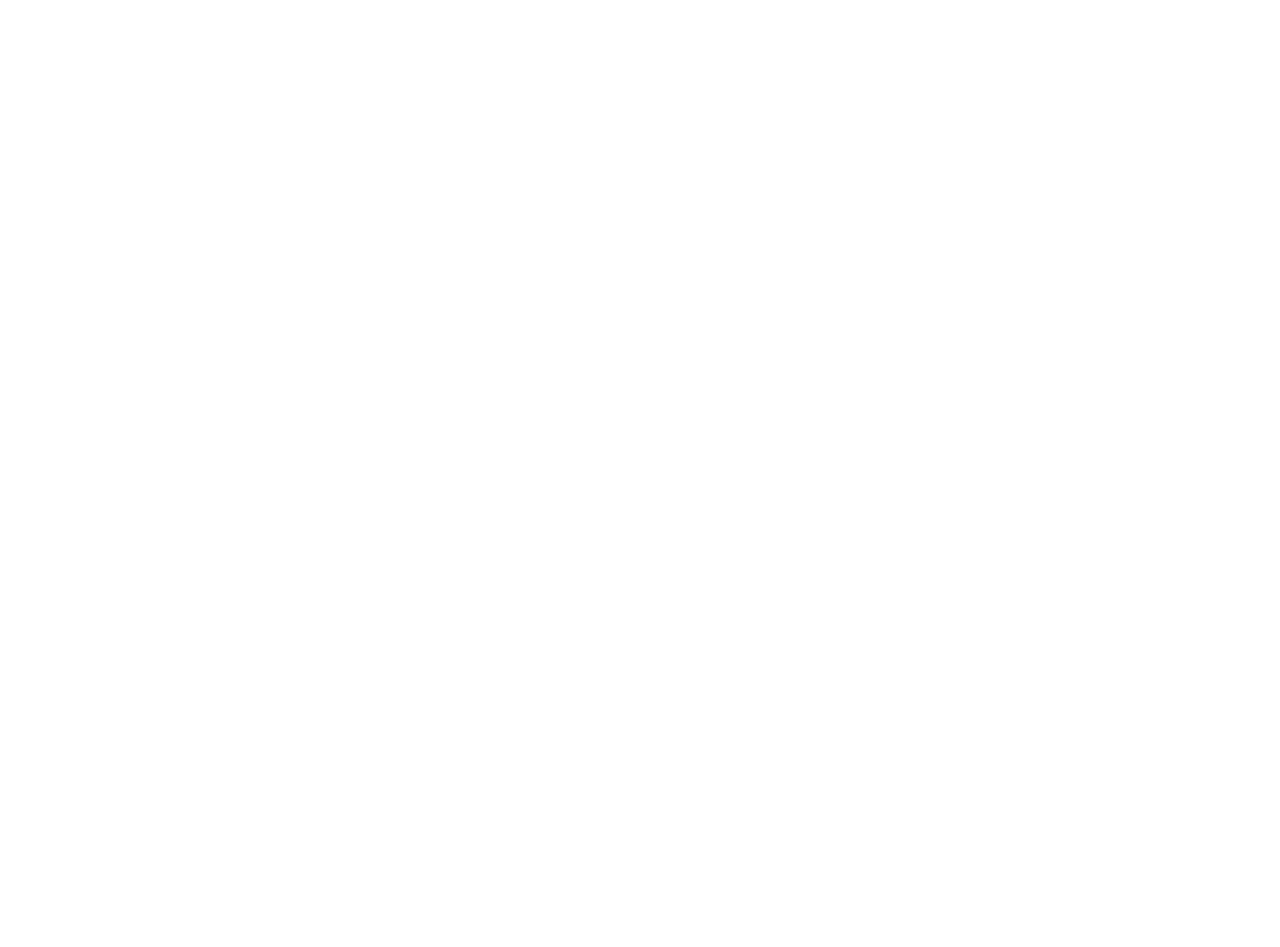
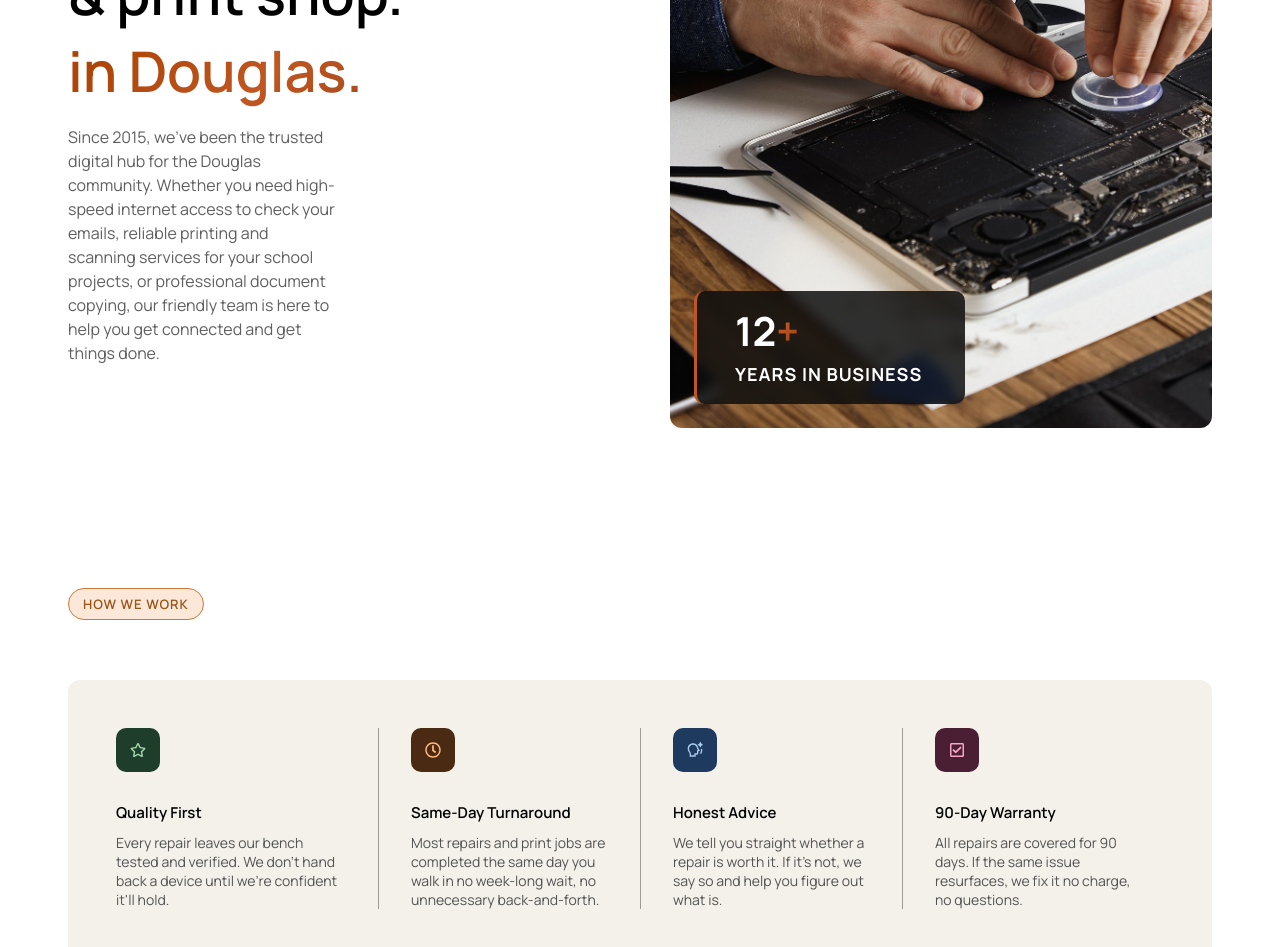
Before and after one commit to Ashton607/pctrio, a React (Vite) app: page /about in a window 1280 px wide. Shown: the part 300-1247 px from the top of the page. Before the commit the page ends 800 px from the top, so only its background shows below. Built offline with nearby package versions, Linux system fonts and the light colour scheme.

Commit message:
Complete: about us visual and animations

```diff
--- a/src/components/about/About.css
+++ b/src/components/about/About.css
@@ -0,0 +1,174 @@
+.about-content{
+  display: grid;
+  grid-template-columns: 1fr 1fr;
+  align-items: center;
+  gap: 60px;
+  padding: 80px 60px;
+  min-height: 100vh;
+  box-sizing: border-box;
+}
+.about-badge {
+  display: inline-block;
+  width: fit-content;
+  font-size: 13px;
+  font-weight: 600;
+  letter-spacing: 1px;
+  text-transform: uppercase;
+  color: #9b5216;
+  background-color: #FBE8D8;
+  border: 1px solid #C97A3A;
+  padding: 6px 14px;
+  border-radius: 30px;
+}
+.about-title{
+  font-optical-sizing: auto;
+  font-weight: 600;
+  font-size: clamp(3.5rem, 4vw, 5rem);
+  margin: 0;
+  margin-top: 10px;
+  display: flex;
+  flex-direction: column;
+}
+.about-title .line2 {
+  display: block;
+}
+.about-title .line3{
+  background: linear-gradient(135deg, #a74000 0%, #C05621 40%, #7A3313 100%);
+  -webkit-background-clip: text;
+  -webkit-text-fill-color: transparent;
+  background-clip: text;
+}
+.about-subtitle{
+  font-size: 1rem;
+  font-weight: 400;
+  line-height: 1.5;
+  color: #5f5f5f;
+  width: 50%;
+}
+
+/* ---------- Right image ---------- */
+.about-image {
+  position: relative;
+  height: 100%;
+  min-height: 320px;
+  border-radius: 12px;
+  overflow: hidden;
+}
+.about-image img {
+  width: 100%;
+  height: 80vh;
+  object-fit: cover;
+  display: block;
+}
+.about-tag {
+  position: absolute;
+  left: 24px;
+  right: 24px;
+  bottom: 24px;
+  background-color: rgba(15, 15, 15, 0.85);
+  backdrop-filter: blur(6px);
+  border-radius: 10px;
+  padding: 0 38px;
+  border-left: 3px solid #C05621;
+  width: 50%;
+}
+
+.about-tag h2 {
+  font-size: 40px;
+  font-weight: 700;
+  color: #ffffff;
+  margin: 12px 0 6px 0;
+}
+.about-tag h3 {
+  font-size: 18px;
+  font-weight: 700;
+  letter-spacing: 1px;
+  text-transform: uppercase;
+  color: #ffffff;
+  margin-top: -2px;
+}
+.about-tag span {
+  background: linear-gradient(135deg, #a74000 0%, #C05621 40%, #7A3313 100%);
+  -webkit-background-clip: text;
+  -webkit-text-fill-color: transparent;
+  background-clip: text;
+}
+
+/*How we work section*/
+.about-work{
+  display: flex;
+  flex-direction: column;
+  gap: 60px;
+  padding: 80px 60px;
+  min-height: 100vh;
+  box-sizing: border-box;
+}
+.about-work-cards {
+  display: flex;
+  width: 100%;
+  padding: 48px;
+  box-sizing: border-box;
+  margin-bottom: 50px;
+  border-radius: 12px;
+  background-color: #F4F1EA;
+}
+.about-work-cards-item {
+  flex: 1 1 25%;
+  display: flex;
+  flex-direction: column;
+  gap: 10px;
+  padding: 0 32px;
+  border-left: 1px solid rgba(0, 0, 0, 0.356);
+}
+.about-work-cards-item:first-child {
+  border-left: none;
+  padding-left: 0;
+}
+.about-work-cards-icon {
+  display: flex;
+  align-items: center;
+  justify-content: center;
+  width: 44px;
+  height: 44px;
+  border-radius: 10px;
+  margin: 0 0 20px 0;
+  margin-right: auto;
+  transition: transform 0.2s ease;
+}
+.about-work-cards-item:nth-of-type(1) .about-work-cards-icon{
+  background-color: #1E3D2B;
+  color: #A8DFB0;
+}
+.about-work-cards-item:nth-of-type(2) .about-work-cards-icon{
+  background-color: #4A2A12;
+  color: #ffb87d;
+}
+.about-work-cards-item:nth-of-type(3) .about-work-cards-icon{
+  background-color: #1E3A5F;
+  color: #A8CDEE;
+}
+.about-work-cards-item:nth-of-type(4) .about-work-cards-icon{
+  background-color: #4A1E33;
+  color: #F5A8C7;
+}
+.about-work-cards-label {
+  font-size: 15px;
+  font-weight: 600;
+  color: #000000;
+}
+.about-work-cards-caption {
+  font-size: 14px;
+  color: #535353;
+}
+.about-work-cards-item:nth-of-type(1):hover .about-work-cards-icon{
+  transform: translateY(-14px);
+}
+.about-work-cards-item:nth-of-type(2):hover .about-work-cards-icon{
+  transform: translateY(-14px);
+}
+.about-work-cards-item:nth-of-type(3):hover .about-work-cards-icon{
+  transform: translateY(-14px);
+}
+.about-work-cards-item:nth-of-type(4):hover .about-work-cards-icon{
+  transform: translateY(-14px);
+}
--- a/src/components/about/About.jsx
+++ b/src/components/about/About.jsx
@@ -1,17 +1,73 @@
 import React from 'react'
 import './About.css'
+import aboutImg from '../../assets/aboutImg.jpg'
+import { FaRegStar,FaRegClock,FaRegCheckSquare } from "react-icons/fa";
+import { RiSpeakAiLine } from "react-icons/ri";
+
 
 const About = () => {
   return (
     <div className='About'>
 
     <div className="about-content">
+    <div className="about-right">
     <span className="about-badge">about us</span>
     <h1 className="about-title">
-        <span className="line1">Three shops,</span>
-        <span className="line2">one address.</span>
-        <span className="line3">one address.</span>
+        <span className="line1">Local tech,</span>
+        <span className="line2">& print shop.</span>
+        <span className="line3">in Douglas.</span>
     </h1>
+    <p className="about-subtitle">Since 2015, we’ve been the trusted digital hub for the Douglas community.
+    Whether you need high-speed internet access to check your emails, reliable printing
+    and scanning services for your school projects, or professional document copying,
+    our friendly team is here to help you get connected and get things done.</p>
+    </div>
+
+    <div className="about-left">
+    <div className="about-image">
+    <img src={aboutImg} alt="Pc trio local tech and print shop in Douglas" />
+    <span className="about-tag">
+    <h2>12<span>+</span></h2>
+    <h3>Years in Business</h3>
+    </span>
+    </div>
+    </div>
+    </div>
+
+
+
+    <div className="about-work">
+    <span className="about-badge">how we work</span>
+   <div className="about-work-cards">
+    {/*Quality*/}
+    <div className="about-work-cards-item">
+    <span className="about-work-cards-icon"><FaRegStar/></span>
+    <span className="about-work-cards-label">Quality First</span>
+    <span className="about-work-cards-caption">Every repair leaves our bench tested and verified.
+    We don't hand back a device until we're confident it'll hold.</span>
+    </div>
+    {/*Turnaround*/}
+   <div className="about-work-cards-item">
+    <span className="about-work-cards-icon"><FaRegClock/></span>
+    <span className="about-work-cards-label">Same-Day Turnaround</span>
+    <span className="about-work-cards-caption">Most repairs and print jobs are completed the same day you
+    walk in no week-long wait, no unnecessary back-and-forth.</span>
+   </div>
+   {/*Honest Advice*/}
+   <div className="about-work-cards-item">
+    <span className="about-work-cards-icon"><RiSpeakAiLine/></span>
+    <span className="about-work-cards-label">Honest Advice</span>
+    <span className="about-work-cards-caption">We tell you straight whether a repair is worth it.
+    If it's not, we say so and help you figure out what is.</span>
+   </div>
+    {/*90-Day Warranty*/}
+   <div className="about-work-cards-item">
+    <span className="about-work-cards-icon"><FaRegCheckSquare/></span>
+    <span className="about-work-cards-label">90-Day Warranty</span>
+    <span className="about-work-cards-caption">All repairs are covered for 90 days.
+    If the same issue resurfaces, we fix it no charge, no questions.</span>
+   </div>
+   </div>
     </div>
 
     </div>
--- a/src/components/hero/Hero.jsx
+++ b/src/components/hero/Hero.jsx
@@ -8,7 +8,7 @@
 const Hero = () => {
 const navigate = useNavigate()
   return (
-    <div className='Hero'>
+    <div className='Hero' id="hero">
     <div className="hero-content">
     <span className="hero-badge">Douglas Trusted Tech & Print Shop</span>
     <h1 className="hero-title">
--- a/src/components/nav/Navbar.jsx
+++ b/src/components/nav/Navbar.jsx
@@ -2,7 +2,6 @@
 import './Navbar.css'
 import logo from '../../assets/PCTRIO_LOGO.png'
 import { FaWhatsapp } from "react-icons/fa";
-import { Link as ScrollLink } from "react-scroll";
 import { useNavigate, useLocation } from 'react-router-dom'
 import { Link as RouterLink } from 'react-router-dom';
 
@@ -12,11 +11,11 @@
   const navigate = useNavigate()
   const location = useLocation()
 
-  const handleServicesClick = () => {
+  const handleNavClick = (sectionId) => {
     if (location.pathname !== '/') {
-      navigate('/', { state: { scrollTo: 'services' } })
+      navigate('/', { state: { scrollTo: sectionId } })
     } else {
-      document.getElementById('services')?.scrollIntoView({ behavior: 'smooth' })
+      document.getElementById(sectionId)?.scrollIntoView({ behavior: 'smooth' })
     }
   }
 
@@ -30,36 +29,25 @@
 
   return (
     <nav className={sticky ? 'blur-nav' : ''}>
-    <h2>PC<span>TRIO</span>
-    </h2>
+      <h2>PC<span>TRIO</span></h2>
       <ul>
         <li>
-          {location.pathname === '/' ? (
-          <ScrollLink to="Hero" smooth={true} duration={500}>
-            Home
-          </ScrollLink>
-        ) : (
-          <span onClick={handleServicesClick} style={{ cursor: 'pointer' }}>
+          <span onClick={() => handleNavClick('hero')} style={{ cursor: 'pointer' }}>
             Home
           </span>
-        )}
         </li>
         <li>
-          {location.pathname === '/' ? (
-          <ScrollLink to="Services" smooth={true} duration={500}>
-            Services
-          </ScrollLink>
-        ) : (
-          <span onClick={handleServicesClick} style={{ cursor: 'pointer' }}>
+          <span onClick={() => handleNavClick('services')} style={{ cursor: 'pointer' }}>
             Services
           </span>
-        )}
         </li>
         <li>Our Work</li>
         <li>Contact</li>
-        <li><RouterLink to="/about">about us</RouterLink></li>
+        <li><RouterLink to="/about">About Us</RouterLink></li>
       </ul>
-    <span className='whatsapp'><FaWhatsapp size={18} style={{marginBottom:'-4px'}}/> Direct Message</span>
+      <span className='whatsapp'>
+        <FaWhatsapp size={18} style={{ marginBottom: '-4px' }} /> Direct Message
+      </span>
     </nav>
   )
 }
```
Also changed, not shown: src/assets/aboutImg.jpg (added). Lines whose indentation alone changed are shown as unchanged.
